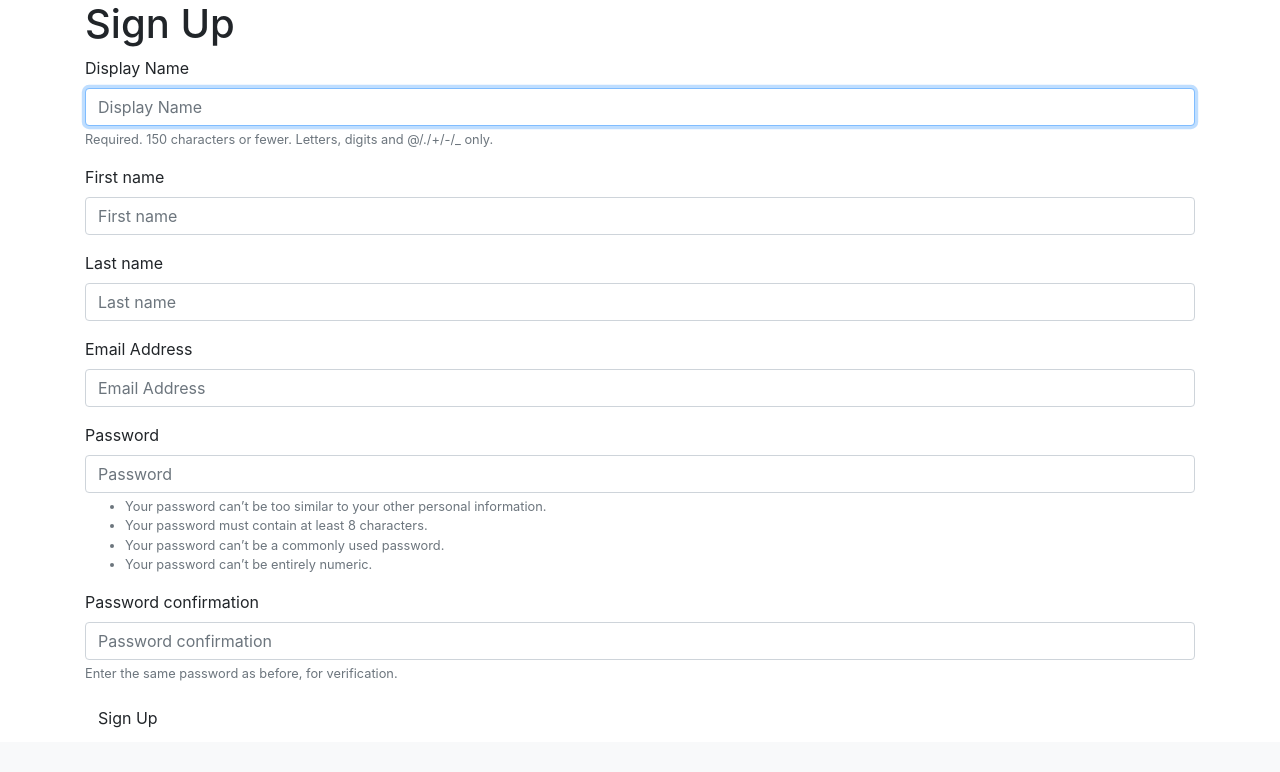
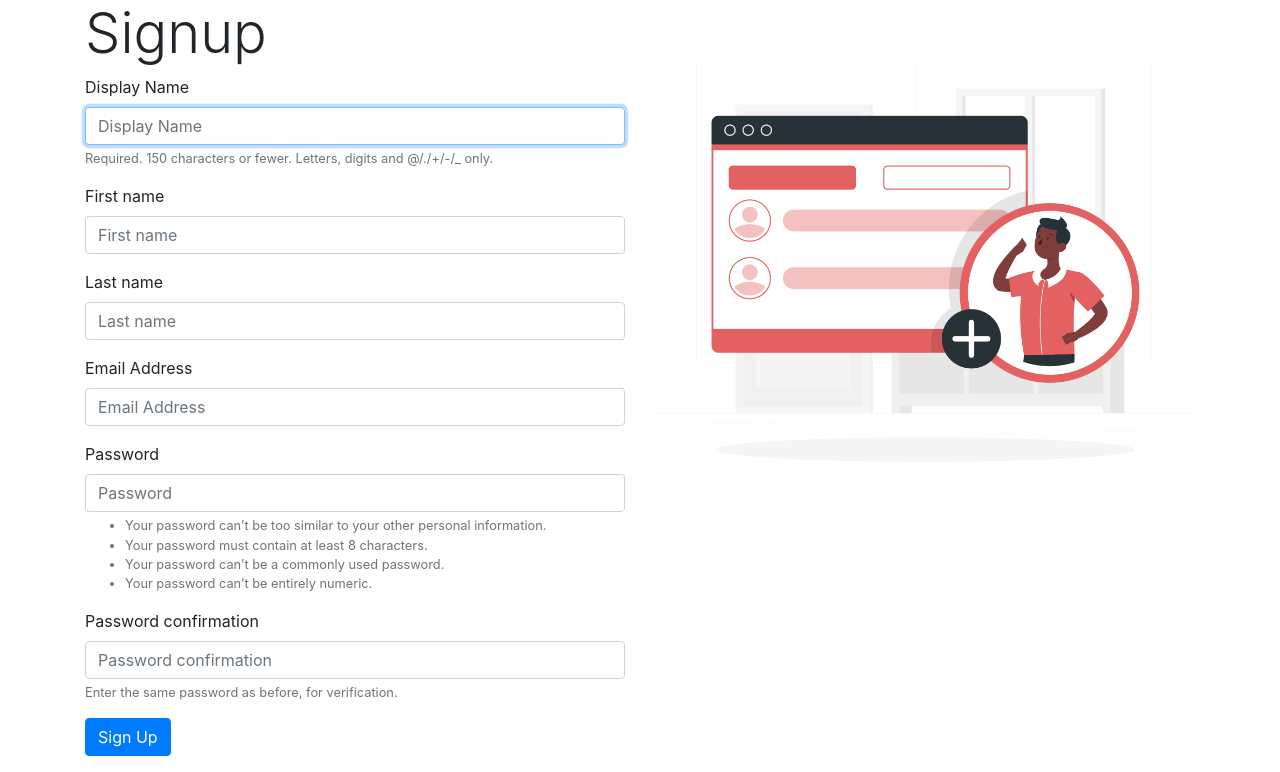
Before and after one commit to kunaldewangan/dj-online-examination-portal, a Django app: page /accounts/signup/ in a window 1280 px wide. Shown: the part 58-830 px from the top of the page. Before the commit the page ends 786 px from the top, so only its background shows below. Run offline with Django 3.2, Linux system fonts and the light colour scheme; some libraries are stand-ins or nearby versions.

Commit message:
adding images in login and signup template

```diff
--- a/accounts/templates/accounts/signup.html
+++ b/accounts/templates/accounts/signup.html
@@ -1,13 +1,21 @@
 {% extends 'base.html' %}
 {% load bootstrap4 %}
+{% load static %}
+{% block content %}
 
-{% block content %}
-<div class="container">
-    <h1>Sign Up</h1>
-    <form method="POST">
-        {% csrf_token %}
-        {% bootstrap_form form %}
-        <input type="submit" class="btn btn-default" value="Sign Up">
-    </form>
+<div class="container pb-3">
+    <div class="row">
+        <div class="col-md-6">
+            <h4 class="display-4">Signup</h4>
+            <form method="POST">
+                {% csrf_token %}
+                {% bootstrap_form form %}
+                <input type="submit" class="btn btn-primary" value="Sign Up">
+            </form>
+        </div>
+        <div class="col-md-6">
+            <img class="img-fluid" src="{% static 'images/sign-up.png' %}" alt="sign-up">
+        </div>
+    </div>
 </div>
 {% endblock %}
```
Also changed, not shown: accounts/templates/accounts/login.html (+17 -6 lines).
